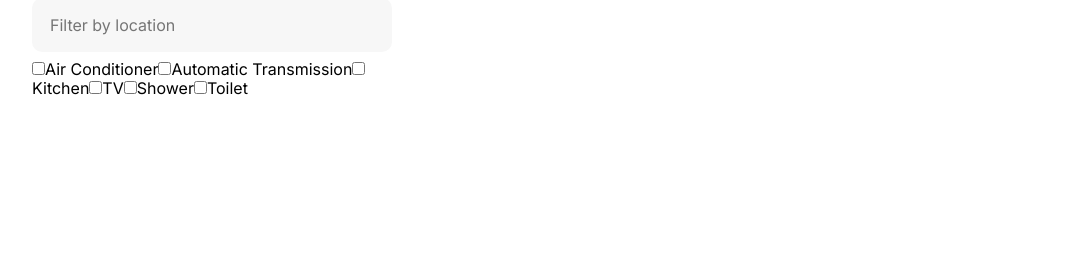
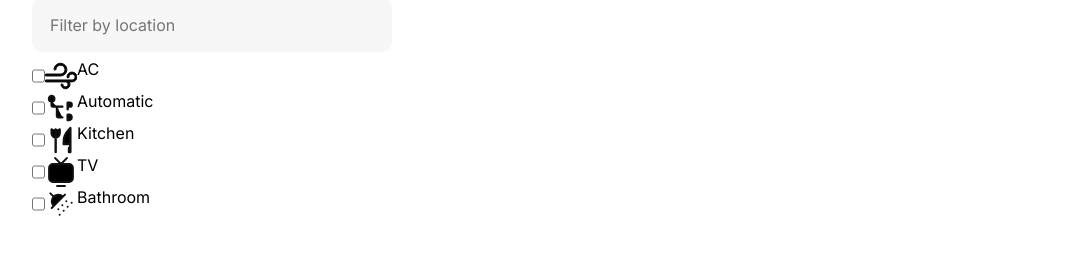
Before and after one commit to RomanIsaiev/Ukrainian-CamperRent, a React (Create React App) app: page /catalog in a window 1280 px wide. Shown: the part 154-408 px from the top of the page, without its empty margins (32-1115 px from the left). Built offline with nearby package versions, Linux system fonts and the light colour scheme; no server answers.

Commit message:
update filter

```diff
--- a/src/components/AdvertsList/AdvertsList.jsx
+++ b/src/components/AdvertsList/AdvertsList.jsx
@@ -20,8 +20,7 @@ export const AdvertsList = () => {
     automaticTransmission: false,
     kitchen: false,
     TV: false,
-    shower: false,
-    toilet: false,
+    bathroom: false, // Новый фильтр для душ или туалета
   });
   const allAdverts = useSelector((state) => state.adverts.items);
   const dispatch = useDispatch();
@@ -41,16 +40,15 @@ export const AdvertsList = () => {
       advert.transmission === "automatic";
     const kitchenMatch = !equipmentFilter.kitchen || advert.details.kitchen > 0;
     const TVMatch = !equipmentFilter.TV || advert.details.TV > 0;
-    const showerMatch = !equipmentFilter.shower || advert.details.shower > 0;
-    const toiletMatch = !equipmentFilter.toilet || advert.details.toilet > 0;
+    const bathroomMatch =
+      !equipmentFilter.bathroom || advert.details.bathroom > 0;
     return (
       locationMatch &&
       airConditionerMatch &&
       automaticTransmissionMatch &&
       kitchenMatch &&
       TVMatch &&
-      showerMatch &&
-      toiletMatch
+      bathroomMatch
     );
   });
 
--- a/src/components/Filters/EquipmentFilter/EquipmentFilter.jsx
+++ b/src/components/Filters/EquipmentFilter/EquipmentFilter.jsx
@@ -1,5 +1,11 @@
 import { useState } from "react";
-import { Checkbox, FilterContainer, Label } from "./EquipmentFilter.styled";
+import {
+  Checkbox,
+  FilterContainer,
+  Icon,
+  Label,
+} from "./EquipmentFilter.styled";
+import sprite from "../../../assets/sprite.svg";
 
 export const EquipmentFilter = ({ onFilterChange }) => {
   const [equipment, setEquipment] = useState({
@@ -7,14 +13,19 @@ export const EquipmentFilter = ({ onFilterChange }) => {
     automaticTransmission: false,
     kitchen: false,
     TV: false,
-    shower: false,
-    toilet: false,
+    bathroom: false, // Новый фильтр для душ или туалета
   });
 
   const handleEquipmentChange = (e) => {
     const { name, checked } = e.target;
     setEquipment((prevEquipment) => ({ ...prevEquipment, [name]: checked }));
-    onFilterChange({ [name]: checked });
+
+    // Если фильтр "bathroom" активен, передаем обратно объект с фильтрами
+    if (name === "bathroom") {
+      onFilterChange({ bathroom: checked });
+    } else {
+      onFilterChange({ [name]: checked });
+    }
   };
 
   return (
@@ -26,7 +37,10 @@ export const EquipmentFilter = ({ onFilterChange }) => {
           checked={equipment.airConditioner}
           onChange={handleEquipmentChange}
         />
-        Air Conditioner
+        <Icon>
+          <use href={`${sprite}#ac`}></use>
+        </Icon>
+        <p>AC</p>
       </Label>
       <Label>
         <Checkbox
@@ -35,7 +49,10 @@ export const EquipmentFilter = ({ onFilterChange }) => {
           checked={equipment.automaticTransmission}
           onChange={handleEquipmentChange}
         />
-        Automatic Transmission
+        <Icon>
+          <use href={`${sprite}#trans`}></use>
+        </Icon>
+        <p>Automatic</p>
       </Label>
       <Label>
         <Checkbox
@@ -44,7 +61,10 @@ export const EquipmentFilter = ({ onFilterChange }) => {
           checked={equipment.kitchen}
           onChange={handleEquipmentChange}
         />
-        Kitchen
+        <Icon>
+          <use href={`${sprite}#kitchen`}></use>
+        </Icon>
+        <p>Kitchen</p>
       </Label>
       <Label>
         <Checkbox
@@ -53,25 +73,23 @@ export const EquipmentFilter = ({ onFilterChange }) => {
           checked={equipment.TV}
           onChange={handleEquipmentChange}
         />
-        TV
+        <Icon>
+          <use href={`${sprite}#tv`}></use>
+        </Icon>
+        <p>TV</p>
       </Label>
+      {/* Объединенный фильтр для душ или туалета */}
       <Label>
         <Checkbox
           type="checkbox"
-          name="shower"
-          checked={equipment.shower}
+          name="bathroom"
+          checked={equipment.bathroom}
           onChange={handleEquipmentChange}
         />
-        Shower
-      </Label>
-      <Label>
-        <Checkbox
-          type="checkbox"
-          name="toilet"
-          checked={equipment.toilet}
-          onChange={handleEquipmentChange}
-        />
-        Toilet
+        <Icon>
+          <use href={`${sprite}#shower`}></use>
+        </Icon>
+        <p>Bathroom</p>
       </Label>
     </FilterContainer>
   );
--- a/src/components/Filters/EquipmentFilter/EquipmentFilter.styled.js
+++ b/src/components/Filters/EquipmentFilter/EquipmentFilter.styled.js
@@ -2,6 +2,16 @@ import styled from "styled-components";
 
 export const FilterContainer = styled.div``;
 
-export const Label = styled.label``;
+export const Label = styled.label`
+  display: flex;
+`;
 
-export const Checkbox = styled.input``;
+export const Checkbox = styled.input`
+  display: block;
+`;
+
+export const Icon = styled.svg`
+  width: 32px;
+  height: 32px;
+  stroke: #101010;
+`;
```
